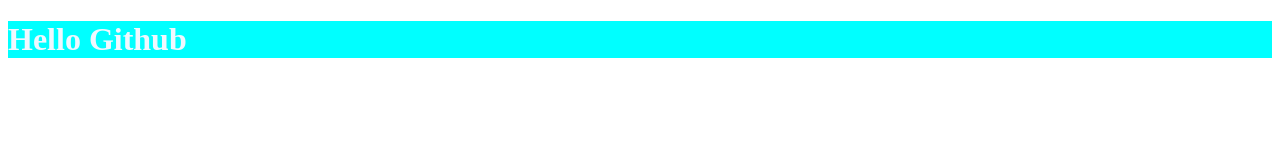
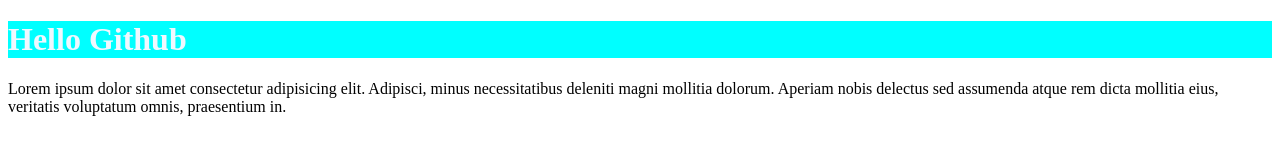
Before and after one commit to dncworking/test_repo, a plain HTML site: page index.html in a window 1280 px wide. Drawn offline with Linux system fonts and the light colour scheme.

Commit message:
add paragraf to index.html

```diff
--- a/index.html
+++ b/index.html
@@ -8,5 +8,6 @@
 </head>
 <body>
     <h1>Hello Github</h1>
+    <p>Lorem ipsum dolor sit amet consectetur adipisicing elit. Adipisci, minus necessitatibus deleniti magni mollitia dolorum. Aperiam nobis delectus sed assumenda atque rem dicta mollitia eius, veritatis voluptatum omnis, praesentium in.</p>
 </body>
 </html>
```
